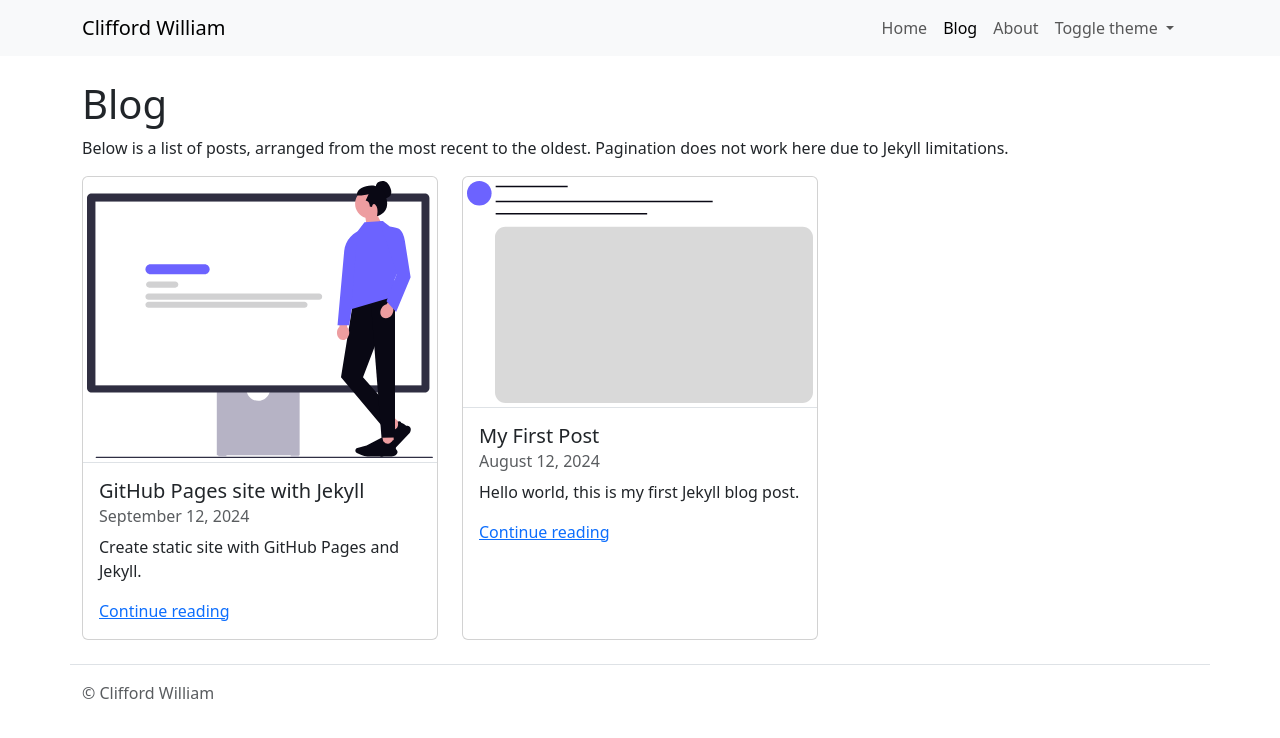
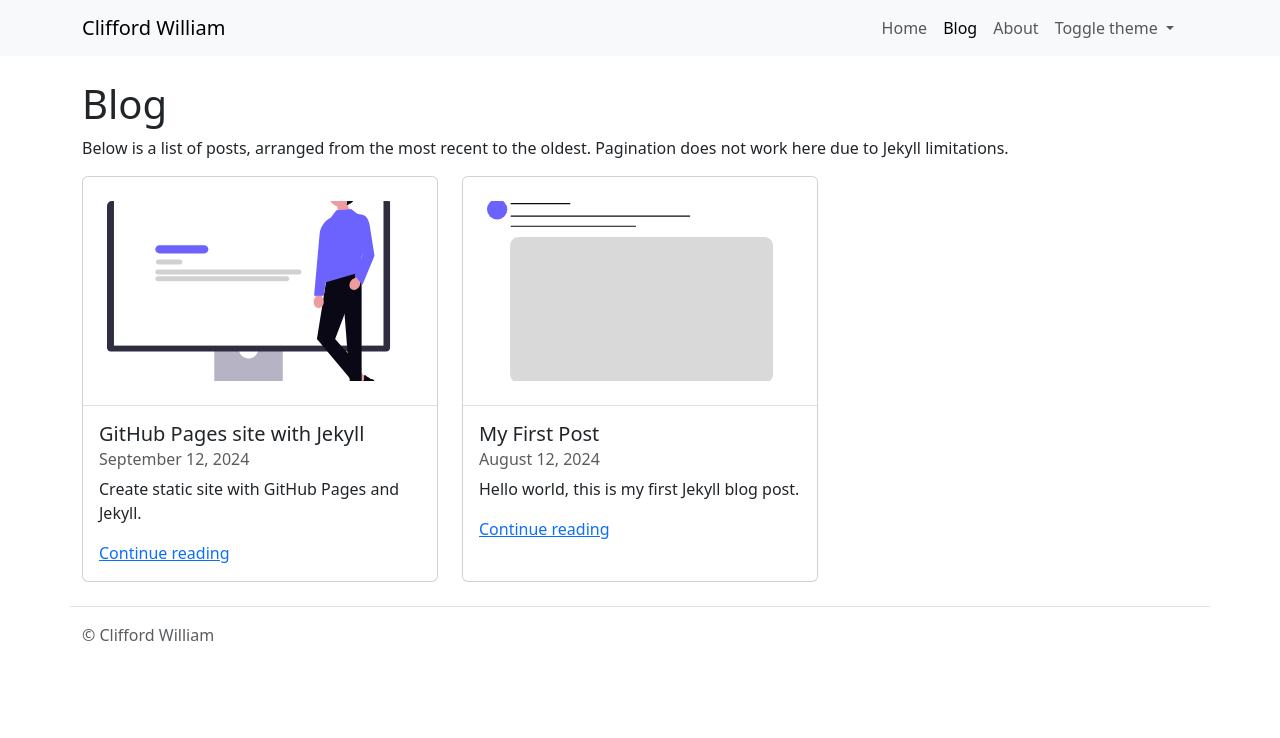
Before and after one commit to cliffordwilliam/my_archive, a Jekyll site: the page built from blog.md, in a window 1280 px wide. Shown: the top 738 px of the page. Built offline with Jekyll 4.4.1, drawn with Linux system fonts in a browser that asks for light colours.

Commit message:
image size

```diff
--- a/blog.md
+++ b/blog.md
@@ -8,8 +8,8 @@ Below is a list of posts, arranged from the most recent to the oldest. Paginatio
   {% for post in site.posts %}
     <div class="col">
       <div class="card h-100">
-        <div class="p-1">
-          <img class="card-img-top" src="{{ site.baseurl }}/assets/svgs/{{ post.thumbnail }}" alt="{{ post.thumbnail }}">
+        <div class="p-4">
+          <img class="card-img-top" src="{{ site.baseurl }}/assets/svgs/{{ post.thumbnail }}" alt="{{ post.thumbnail }}" style="width: 286px; height: 180px; object-fit: cover;">
         </div>
         <div class="card-body border-top">
           <h2 class="h5 card-title">{{ post.title }}</h2>
```
